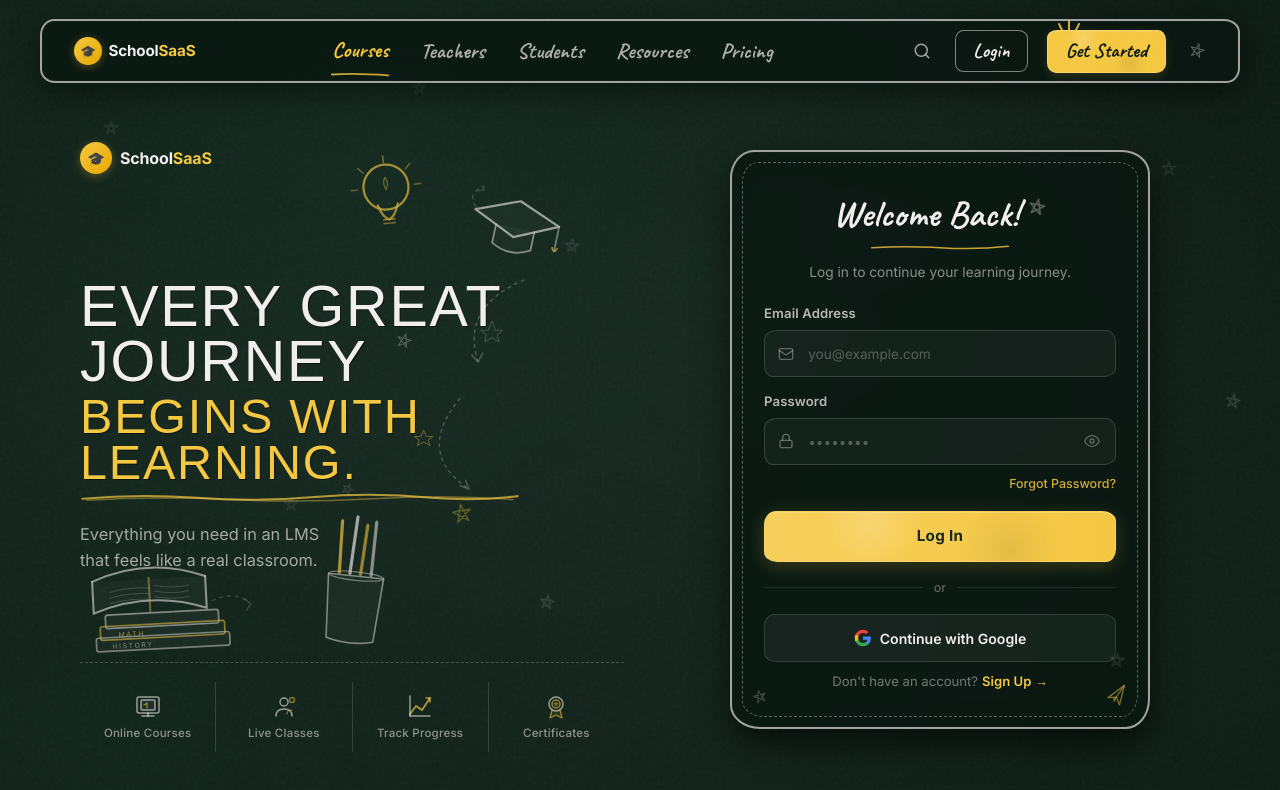
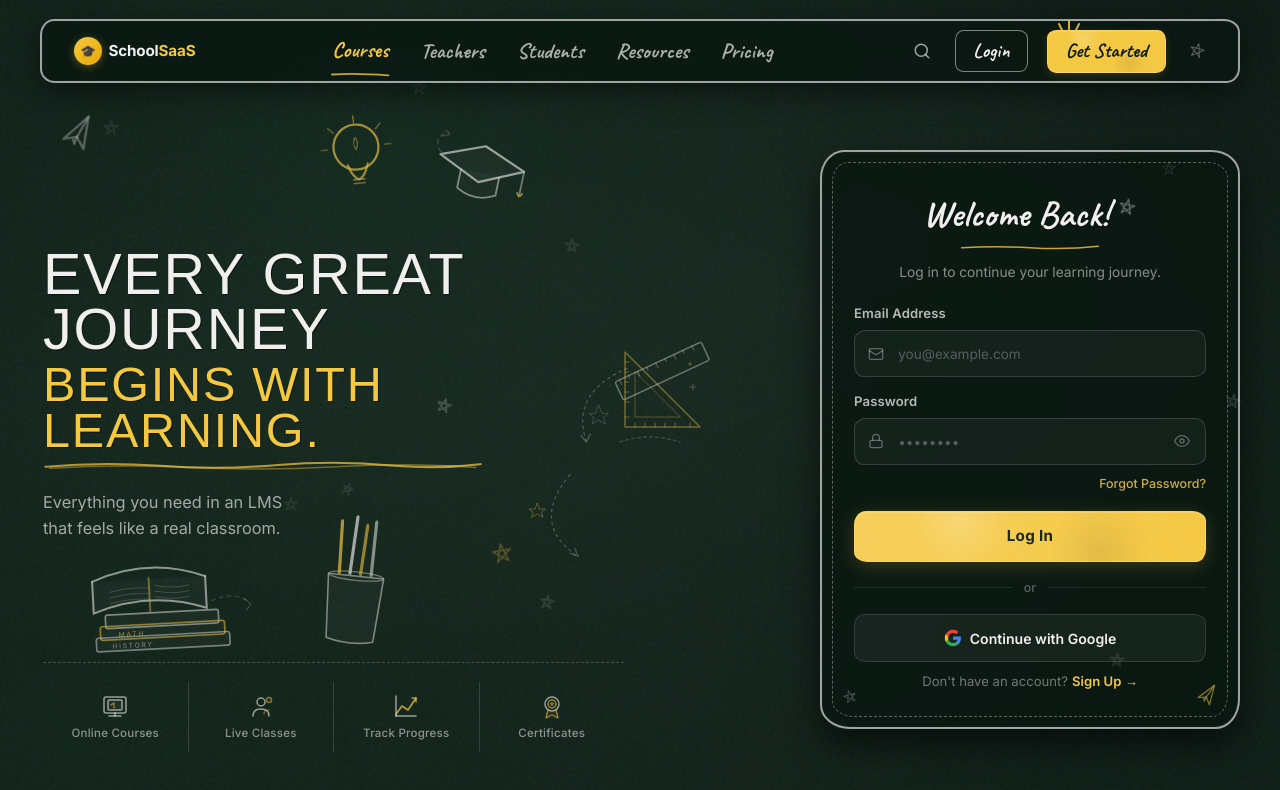
Before and after one commit to janreyHablaMina/School-Management-Sass, a Next.js app in the folder web/: page /login in a window 1280 px wide. Shown: the top 790 px of the page. Built offline with nearby package versions, Linux system fonts and the light colour scheme; a web font is replaced by a local one.

Commit message:
style(login): add school tools doodle, top-left paper plane, and reposition background elements

```diff
--- a/web/src/app/login/login.module.css
+++ b/web/src/app/login/login.module.css
@@ -247,7 +247,7 @@
   height: 100%;
   display: flex;
   flex-direction: column;
-  padding: 2.5rem 1rem 1.5rem 2.5rem; /* Reduced right padding to allow text to expand closer to the card */
+  padding: 2.5rem 1rem 1.5rem 3px; /* Padding-left set to 3px to keep a tiny offset but maintain alignment with header left edge */
   position: relative;
   z-index: 1;
 }
@@ -347,10 +347,26 @@
   z-index: 1;
 }
 
+.topLeftPaperPlane {
+  position: absolute;
+  top: 15px; /* Sits nicely in the empty top-left space under the header */
+  left: 20px;
+  width: 36px;
+  height: 36px;
+  transform: rotate(-15deg);
+  animation: planeFloatTopLeft 6s ease-in-out infinite;
+  opacity: 0.7;
+}
+
+@keyframes planeFloatTopLeft {
+  0%, 100% { transform: translateY(0) rotate(-15deg); }
+  50%      { transform: translateY(-6px) rotate(-12deg); }
+}
+
 .lightbulbDoodle {
   position: absolute;
-  top: 50px;
-  left: 310px;
+  top: 10px; /* Moved higher from 50px to prevent tagline overlap */
+  left: 280px; /* Adjusted left position */
   width: 75px;
   height: auto;
   transform: rotate(-6deg);
@@ -364,8 +380,8 @@
 
 .graduationCapDoodle {
   position: absolute;
-  top: 90px;
-  left: 425px;
+  top: 35px; /* Moved higher from 90px to prevent tagline overlap */
+  left: 390px; /* Adjusted left position */
   width: 110px;
   height: auto;
   transform: rotate(12deg);
@@ -375,6 +391,21 @@
 .graduationCapDoodle svg {
   width: 100%;
   height: auto;
+}
+
+.schoolToolsDoodle {
+  position: absolute;
+  top: 230px; /* Positioned lower to align with the tagline height */
+  left: 565px; /* Shifted even further right to ensure zero overlap with the tagline */
+  width: 110px;
+  height: 110px;
+  animation: toolsFloat 6s ease-in-out infinite;
+  opacity: 0.75;
+}
+
+@keyframes toolsFloat {
+  0%, 100% { transform: translateY(0) rotate(0deg); }
+  50%      { transform: translateY(-6px) rotate(4deg); }
 }
 
 .booksDoodle {
@@ -409,9 +440,9 @@
 
 .chalkTrailsDoodle {
   position: absolute;
-  top: 160px;
-  left: 320px;
-  width: 200px;
+  top: 250px; /* Shifted down to clear the tagline text completely */
+  left: 440px; /* Shifted right into the visible open space */
+  width: 180px;
   height: auto;
   opacity: 0.85;
 }
@@ -424,16 +455,16 @@
 /* Hand-drawn chalk stars on Left Panel */
 .leftPanelStar1 {
   position: absolute;
-  top: 230px;
-  left: 355px;
+  top: 295px; /* Shifted down from 230px to clear the word LEARNING. */
+  left: 395px; /* Shifted right */
   transform: rotate(15deg);
   opacity: 0.6;
 }
 
 .leftPanelStar2 {
   position: absolute;
-  bottom: 250px;
-  left: 410px;
+  bottom: 210px; /* Shifted slightly to remain fully visible */
+  left: 450px; /* Shifted right */
   transform: rotate(-10deg);
   opacity: 0.55;
 }
@@ -525,8 +556,8 @@
   height: 100%;
   display: flex;
   align-items: center;
-  justify-content: center;
-  padding: 2rem;
+  justify-content: flex-end; /* Align the login card exactly to the right edge */
+  padding: 2rem 0 2rem 2rem; /* padding-right set to 0 to align card with header right edge */
   position: relative;
   z-index: 1;
 }
--- a/web/src/app/login/page.tsx
+++ b/web/src/app/login/page.tsx
@@ -86,6 +86,28 @@ const WelcomeBackSwoosh = () => (
 const ActiveLinkSwoosh = () => (
   <svg className={styles.navActiveSwoosh} viewBox="0 0 60 6" fill="none" aria-hidden="true" preserveAspectRatio="none">
     <path d="M2 3 Q25 1 58 4" stroke="#f5c842" strokeWidth="2.2" strokeLinecap="round" fill="none" opacity="0.8"/>
+  </svg>
+);
+
+const DoodleChalkSchoolTools = () => (
+  <svg width="120" height="120" viewBox="0 0 120 120" fill="none" stroke="rgba(240, 239, 237, 0.45)" strokeWidth="1.5" strokeLinecap="round" strokeLinejoin="round" aria-hidden="true">
+    {/* Triangle Ruler (Set Square) */}
+    <path d="M20 20 L20 95 L95 95 Z" stroke="rgba(245, 200, 66, 0.55)" />
+    <path d="M30 40 L30 85 L75 85 Z" stroke="rgba(245, 200, 66, 0.4)" strokeWidth="1" />
+    {/* Tick marks on triangle ruler */}
+    <path d="M20 30h4 M20 40h4 M20 50h4 M20 60h4 M20 70h4 M20 85h4 M30 95v-4 M40 95v-4 M50 95v-4 M60 95v-4 M70 95v-4 M85 95v-4" stroke="rgba(245, 200, 66, 0.5)" strokeWidth="1" />
+
+    {/* Straight Ruler crossing behind at an angle */}
+    <g transform="translate(10, 50) rotate(-25)">
+      <rect x="0" y="0" width="95" height="20" rx="2" stroke="rgba(240, 239, 237, 0.5)" />
+      {/* Tick marks on straight ruler */}
+      <path d="M5 0v5 M15 0v3 M25 0v5 M35 0v3 M45 0v5 M55 0v3 M65 0v5 M75 0v3 M85 0v5" stroke="rgba(240, 239, 237, 0.4)" strokeWidth="1" />
+    </g>
+
+    {/* Small details */}
+    <path d="M85 30 l2 2 -2 2 -2-2 z" fill="rgba(245, 200, 66, 0.4)" stroke="none" />
+    <path d="M85 55h6M88 52v6" stroke="rgba(240, 239, 237, 0.3)" strokeWidth="1.2" />
+    <path d="M15 110 Q45 100 75 110" stroke="rgba(240, 239, 237, 0.2)" strokeDasharray="3 3" />
   </svg>
 );
 
@@ -394,11 +416,6 @@ export default function LoginPage() {
         {/* ═══════════ LEFT PANEL ═══════════ */}
         <section className={styles.leftPanel} aria-label="Product introduction">
 
-          {/* Logo */}
-          <Link href="/" className={styles.logo} aria-label="SchoolSaaS home">
-            <div className={styles.logoIcon} aria-hidden="true">🎓</div>
-            <span className={styles.logoText}>School<span>SaaS</span></span>
-          </Link>
 
           {/* Hero Content */}
           <div className={styles.hero}>
@@ -419,6 +436,9 @@ export default function LoginPage() {
 
           {/* Decorative Doodles absolutely positioned */}
           <div className={styles.doodlesContainer} aria-hidden="true">
+            <div className={styles.topLeftPaperPlane}>
+              <DoodlePaperPlane width={36} height={36} color="rgba(240, 239, 237, 0.45)" />
+            </div>
             <div className={styles.lightbulbDoodle}>
               <DoodleLightbulb />
             </div>
@@ -434,6 +454,10 @@ export default function LoginPage() {
 
             <div className={styles.chalkTrailsDoodle}>
               <DoodleChalkTrails />
+            </div>
+
+            <div className={styles.schoolToolsDoodle}>
+              <DoodleChalkSchoolTools />
             </div>
 
             {/* Hand-drawn chalk stars in specific reference layout positions */}
```
